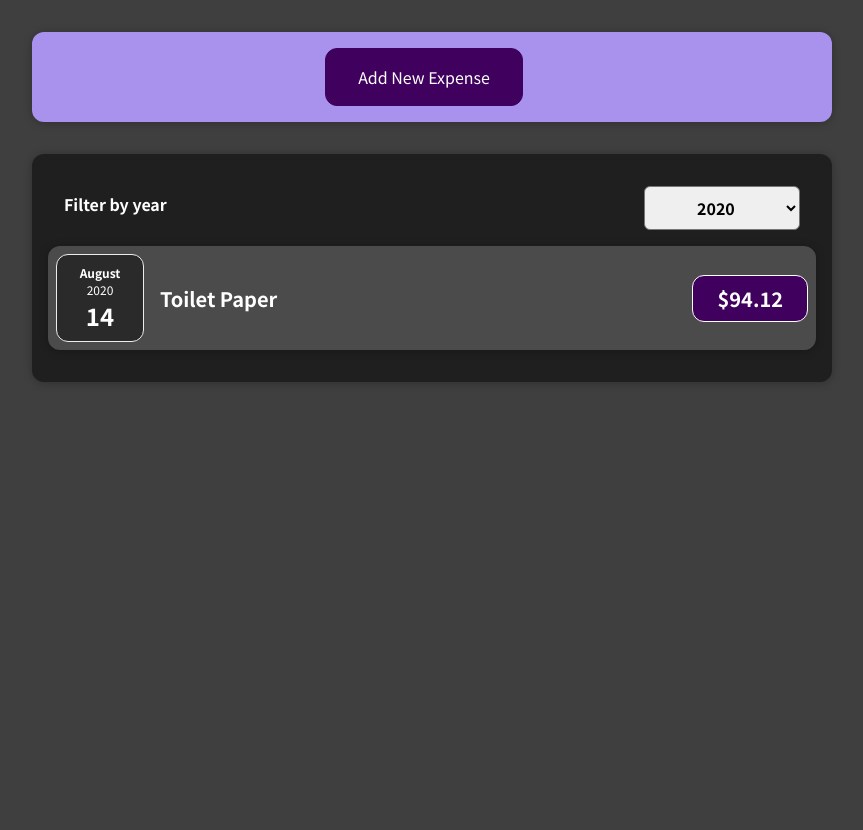
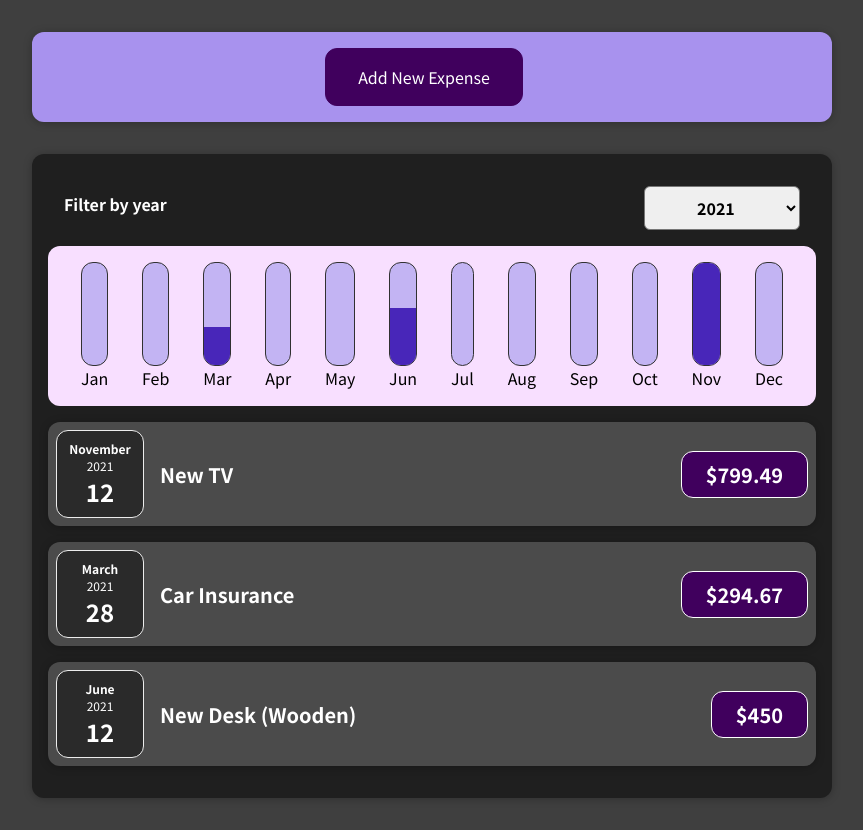
Before and after one commit to RhiHayes/react-practice, a React (Create React App) app in the folder 01-starting-setup/: page / in a window 1280 px wide. Shown: the whole page, without its empty margins (208-1071 px from the left). Before the commit the page ends 800 px from the top, so only its background shows below. Built offline with nearby package versions, Linux system fonts and the light colour scheme.

Commit message:
Chart to track expenses + conditional rendering

```diff
--- a/01-starting-setup/public/index.html
+++ b/01-starting-setup/public/index.html
@@ -2,42 +2,10 @@
 <html lang="en">
   <head>
     <meta charset="utf-8" />
-    <link rel="icon" href="%PUBLIC_URL%/favicon.ico" />
-    <meta name="viewport" content="width=device-width, initial-scale=1" />
-    <meta name="theme-color" content="#000000" />
-    <meta
-      name="description"
-      content="Web site created using create-react-app"
-    />
-    <link rel="apple-touch-icon" href="%PUBLIC_URL%/logo192.png" />
-    <!--
-      manifest.json provides metadata used when your web app is installed on a
-      user's mobile device or desktop. See https://developers.google.com/web/fundamentals/web-app-manifest/
-    -->
-    <link rel="manifest" href="%PUBLIC_URL%/manifest.json" />
-    <!--
-      Notice the use of %PUBLIC_URL% in the tags above.
-      It will be replaced with the URL of the `public` folder during the build.
-      Only files inside the `public` folder can be referenced from the HTML.
-
-      Unlike "/favicon.ico" or "favicon.ico", "%PUBLIC_URL%/favicon.ico" will
-      work correctly both with client-side routing and a non-root public URL.
-      Learn how to configure a non-root public URL by running `npm run build`.
-    -->
     <title>React App</title>
   </head>
   <body>
-    <noscript>You need to enable JavaScript to run this app.</noscript>
+
     <div id="root"></div>
-    <!--
-      This HTML file is a template.
-      If you open it directly in the browser, you will see an empty page.
-
-      You can add webfonts, meta tags, or analytics to this file.
-      The build step will place the bundled scripts into the <body> tag.
-
-      To begin the development, run `npm start` or `yarn start`.
-      To create a production bundle, use `npm run build` or `yarn build`.
-    -->
   </body>
 </html>
--- a/01-starting-setup/src/App.js
+++ b/01-starting-setup/src/App.js
@@ -2,6 +2,7 @@ import React, { useState } from "react";
 import Expenses from "./components/Expenses/Expenses";
 import NewExpense from "./components/NewExpense/NewExpense";
 
+//Some dummy expenses
 const DUMMY_EXPENSES = [
   {
     id: "e1",
@@ -9,7 +10,7 @@ const DUMMY_EXPENSES = [
     amount: 94.12,
     date: new Date(2020, 7, 14),
   },
-  { id: "e2", title: "New TV", amount: 799.49, date: new Date(2021, 2, 12) },
+  { id: "e2", title: "New TV", amount: 799.49, date: new Date(2021, 10, 12) },
   {
     id: "e3",
     title: "Car Insurance",
@@ -28,6 +29,7 @@ function App() {
 
   const [expenses, setExpenses] = useState(DUMMY_EXPENSES)
 
+   //Adds new expenses to expenses array
   function addExepnseHandler(expense) {
       setExpenses(prevExpenses => {
         return [expense, ...prevExpenses];
--- /dev/null
+++ b/01-starting-setup/src/components/Chart/Chart.css
@@ -0,0 +1,9 @@
+.chart {
+    padding: 1rem;
+    border-radius: 12px;
+    background-color: #f8dfff;
+    text-align: center;
+    display: flex;
+    justify-content: space-around;
+    height: 10rem;
+  }
--- /dev/null
+++ b/01-starting-setup/src/components/Chart/Chart.js
@@ -0,0 +1,29 @@
+import React from "react";
+import ChartBar from "./ChartBar";
+import "./Chart.css";
+
+
+function Chart(props) {
+
+    // console.log(props.dataPoints); //This is an array of objects
+
+    //Turns the dataPoints objects into an array of numbers
+    const dataPointValues = props.dataPoints.map(dataPoint => dataPoint.value);
+    const totalMaximum = Math.max(...dataPointValues);
+    // console.log(totalMaximum) //Passes in every number as a single argument and
+    //returns the totalMaximum of a month.
+    //Ex: March of 2021's maximum is 1094.16, which is the NewTV and Car Insurance
+    //added together
+
+return <div className="chart">
+   {props.dataPoints.map((dataPoint) => ( //Maps dataPoints Objects and passing props to ChartBar.js
+    <ChartBar key={dataPoint.label}
+    value={dataPoint.value}
+    maxValue={totalMaximum} //exporting totalMaximum in custom value
+    label={dataPoint.label} />
+    ))}
+</div>
+
+};
+
+export default Chart;
--- /dev/null
+++ b/01-starting-setup/src/components/Chart/ChartBar.css
@@ -0,0 +1,30 @@
+.chart-bar {
+    height: 100%;
+    display: flex;
+    flex-direction: column;
+    align-items: center;
+  }
+
+  .chart-bar__inner {
+    height: 100%;
+    width: 100%;
+    border: 1px solid #313131;
+    border-radius: 12px;
+    background-color: #c3b4f3;
+    overflow: hidden;
+    display: flex;
+    flex-direction: column;
+    justify-content: flex-end;
+  }
+
+  .chart-bar__fill {
+    background-color: #4826b9;
+    width: 100%;
+    transition: all 0.3s ease-out;
+  }
+
+  .chart-bar__label {
+    font-weight: bold;
+    font-size: 0.5rem;
+    text-align: center;
+  }
--- /dev/null
+++ b/01-starting-setup/src/components/Chart/ChartBar.js
@@ -0,0 +1,24 @@
+import React from "react";
+import "./ChartBar.css";
+
+function ChartBar(props) { //Getting props from Chart.js
+
+    let barFillHeight = "0%"; //Initial CSS property value
+
+    if (props.maxValue > 0) {
+        //This sets the height of the chart bar fill by getting the initial value
+        //and dividing it by the max value; you * it by 100 to give you a
+        //usable percent fill
+        barFillHeight = Math.round((props.value / props.maxValue) * 100) + "%";
+    }
+
+    //For the chart-bar__fill height, pass in barFillHeight which was just calculated
+    return <div className="chart-bar">
+        <div className="chart-bar__inner">
+            <div className="chart-bar__fill" style={{height: barFillHeight}}></div>
+        </div>
+        <div className="cart-bar__label">{props.label}</div>
+    </div>
+}
+
+export default ChartBar;
--- a/01-starting-setup/src/components/Expenses/Expenses.js
+++ b/01-starting-setup/src/components/Expenses/Expenses.js
@@ -1,12 +1,13 @@
 import React, { useState } from "react";
 import ExpensesList from "./ExpensesList";
 import ExpensesFilter from "./ExpensesFilter";
+import ExpensesChart from "./ExpensesChart";
 import Card from "../UI/Card";
 import "./Expenses.css"
 
 function Expenses(props) {
 
-  const [filteredYear, setFilteredYear] = useState("2020");
+  const [filteredYear, setFilteredYear] = useState("2021");
 
   function filterChangeHandler(selectedYear) {
     setFilteredYear(selectedYear);
@@ -21,7 +22,7 @@ function Expenses(props) {
      <div>
     <Card className="expenses">
       <ExpensesFilter selected={filteredYear} onFilter={filterChangeHandler}/>
-
+      <ExpensesChart expenses={filteredExpenses}/>
       <ExpensesList items={filteredExpenses}/>
 
     </Card>
--- /dev/null
+++ b/01-starting-setup/src/components/Expenses/ExpensesChart.js
@@ -0,0 +1,40 @@
+import React from "react";
+import Chart from "../Chart/Chart";
+
+function ExpensesChart(props) {
+
+    //All 12 months of the year that initially start out with no values (expenses)
+    const chartDataPoints = [
+        {label: "Jan", value: 0},
+        {label: "Feb", value: 0},
+        {label: "Mar", value: 0},
+        {label: "Apr", value: 0},
+        {label: "May", value: 0},
+        {label: "Jun", value: 0},
+        {label: "Jul", value: 0},
+        {label: "Aug", value: 0},
+        {label: "Sep", value: 0},
+        {label: "Oct", value: 0},
+        {label: "Nov", value: 0},
+        {label: "Dec", value: 0}
+    ];
+
+    //This loop is best to loop over iterable objects...
+
+    //We get expenses from props (see ExpenseItem.js)
+    for (const expense of props.expenses) {
+
+        // console.log(props.expenses) //This is an array of objects (OG VALUE)
+        // console.log(expense); //This returns an individual expense as an object (CONVERTED TO THIS)
+
+        const expenseMonth = expense.date.getMonth(); //starting at 0... Jan = 0, Feb = 1, etc.
+
+        //This says that the initital value is zero [expenseMonth].value, then we
+        //add the expense.amount to the appropriate month.
+        chartDataPoints[expenseMonth].value += expense.amount;
+    }
+
+    return <Chart dataPoints={chartDataPoints}/> //Passing props (chartDataPoints) to Chart
+}
+
+export default ExpensesChart;
--- a/01-starting-setup/src/components/Expenses/ExpensesList.js
+++ b/01-starting-setup/src/components/Expenses/ExpensesList.js
@@ -1,4 +1,3 @@
-import Expenses from "./Expenses";
 import ExpenseItem from "./ExpenseItem";
 import "./ExpensesList.css";
 
--- a/01-starting-setup/src/components/NewExpense/ExpenseForm.js
+++ b/01-starting-setup/src/components/NewExpense/ExpenseForm.js
@@ -3,9 +3,12 @@ import "./ExpenseForm.css";
 
 function ExpenseForm(props) {
 
+   //States to use user input
    const [enteredTitle, setEnteredTitle] = useState("");
    const [enteredAmount, setEnteredAmount] = useState("");
    const [enteredDate, setEnteredDate] = useState("");
+
+//Another way to use state by using an object instead of 3 seperate states
 
         // const [userInput, setUserInput] = useState({
         //     enteredTitle: "",
@@ -35,15 +38,15 @@ function ExpenseForm(props) {
     }
 
     function submitHandler(event) {
-        event.preventDefault();
+        event.preventDefault(); //Keeps page from refreshing
 
         const expenseData = {
             title: enteredTitle,
-            amount: enteredAmount,
+            amount: +enteredAmount, //Forces this value to be a number
             date: new Date(enteredDate)
         }
 
-        props.onSaveExpenseData(expenseData); //Prop that points to function in NewExpense
+        props.onSaveExpenseData(expenseData); //Custom value in NewExpense.js passes in expenseData
 
         //Clearing Data in form after submit
         setEnteredTitle("");
@@ -51,6 +54,9 @@ function ExpenseForm(props) {
         setEnteredDate("");
     }
 
+
+    //onCancel points to a function (which activates it) passed from NewExpense.js
+    //through props
     return <form onSubmit={submitHandler}>
         <div className="new-expense__controls">
             <div className="new-expense__control">
--- a/01-starting-setup/src/components/NewExpense/NewExpense.js
+++ b/01-starting-setup/src/components/NewExpense/NewExpense.js
@@ -3,14 +3,18 @@ import ExpenseForm from "./ExpenseForm";
 import "./NewExpense.css";
 
 function NewExpense(props) {
+    //Catches if form is being edited or not
     const [isEditing, setIsEditing] = useState(false);
 
+    //This function actually SAVES the data
     function saveExpenseDataHandler(enteredExpenseData) {
         const expenseData = {
+
+            //Grabbing obj that was created in ExpenseForm.js
             ...enteredExpenseData,
-            id: Math.random().toString()
+            id: Math.random().toString() //Generates random id
         }
-        props.onAddExpense(expenseData);
+        props.onAddExpense(expenseData); //Adds expense (function passed from App.js)
         setIsEditing(false); //Closes after submitting
     }
 
@@ -23,6 +27,8 @@ function NewExpense(props) {
     }
 
     //&& acts as a return statement (ex: if isEditing isn't true, return this.)
+
+    //onCancel passes props to ExpenseForm.js
     return (<div className="new-expense">
 
     {!isEditing && <button onClick={startEditingHandler}>Add New Expense</button>}
--- a/01-starting-setup/src/components/UI/Card.js
+++ b/01-starting-setup/src/components/UI/Card.js
@@ -1,5 +1,6 @@
 import "./Card.css"
 
+//This function just makes cards
 function Card(props) {
     const classes = "card " + props.className;
     return <div className={classes}>{props.children}</div>
```
